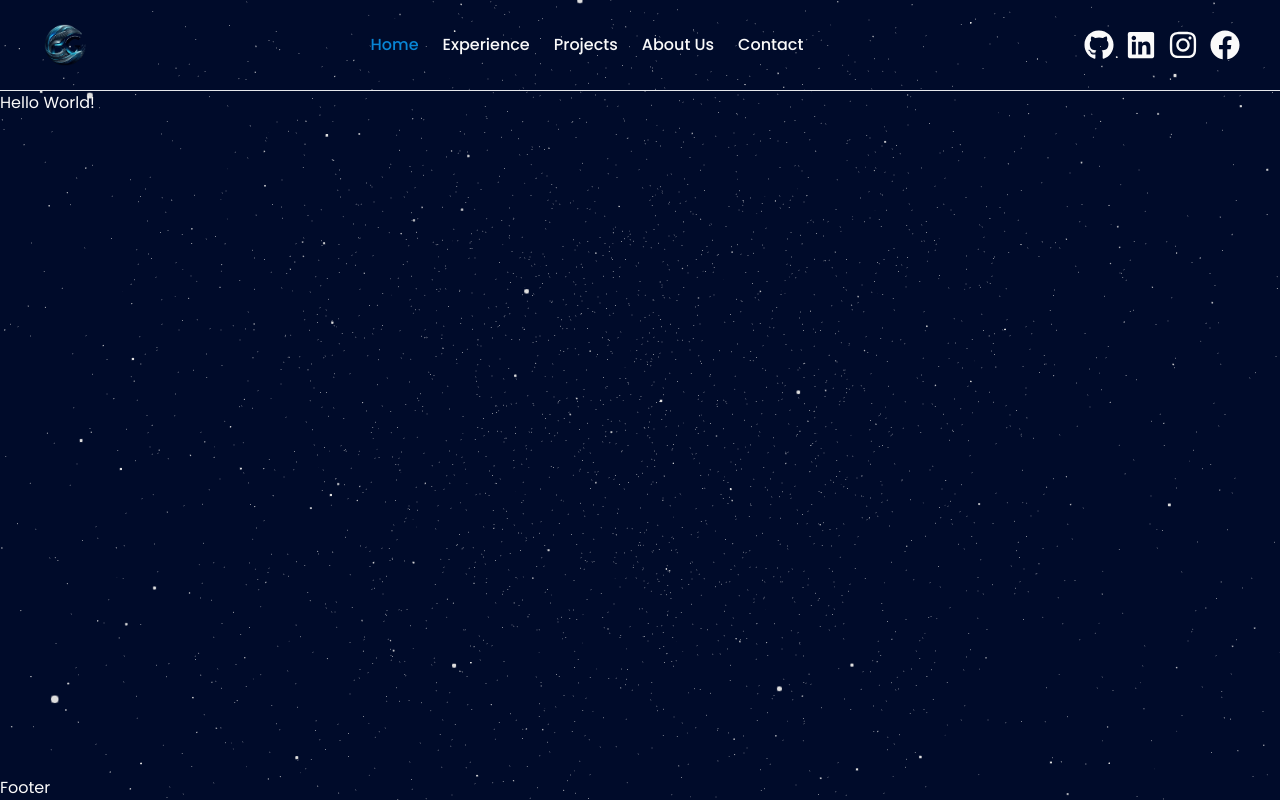
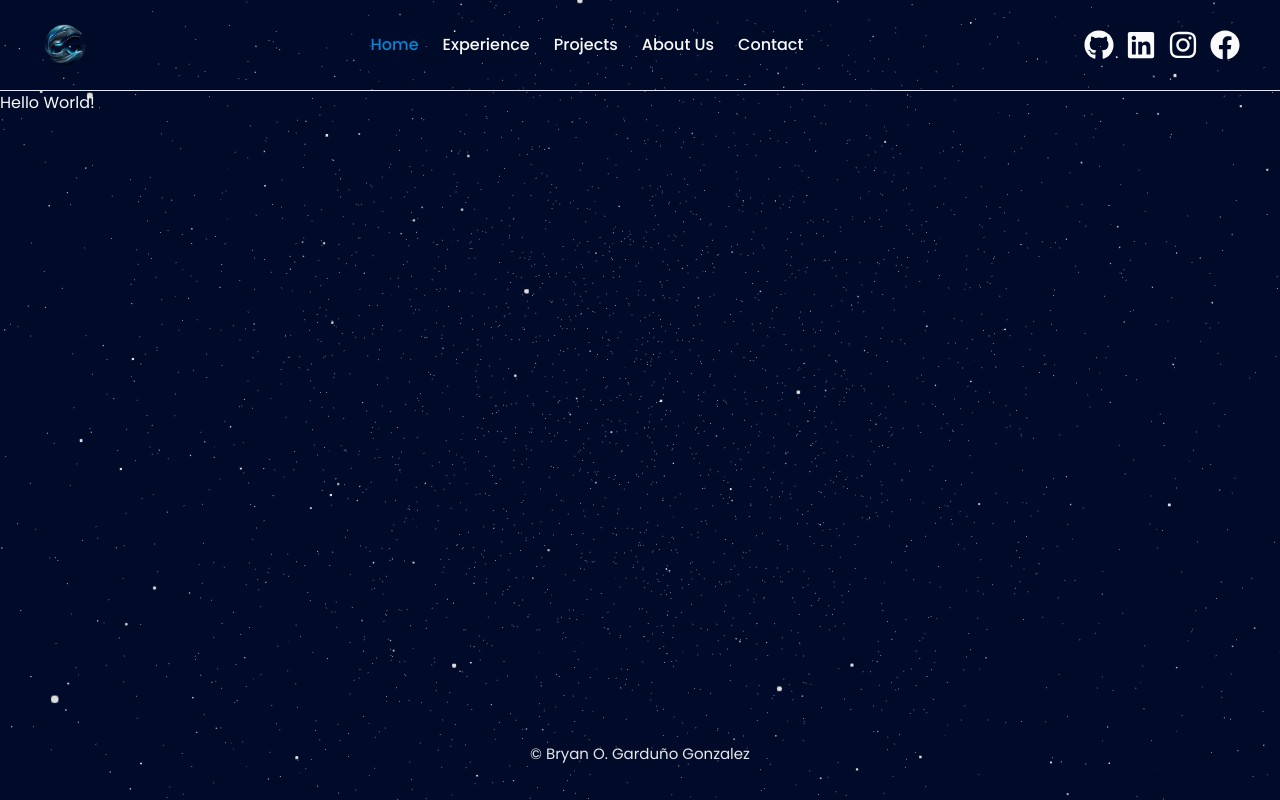
Before and after one commit to brosmar18/portfolio-2024, a Next.js app: page / in a window 1280 px wide. Built offline with nearby package versions, Linux system fonts and the light colour scheme.

Commit message:
Footer added

```diff
--- a/components/shared/Footer.tsx
+++ b/components/shared/Footer.tsx
@@ -1,8 +1,24 @@
-import React from 'react'
+import React from "react";
+import {
+  RxDiscordLogo,
+  RxGithubLogo,
+  RxInstagramLogo,
+  RxTwitterLogo,
+  RxLinkedinLogo,
+} from "react-icons/rx";
+
+import { FaYoutube } from "react-icons/fa";
+
 
 const Footer = () => {
   return (
-    <div>Footer</div>
+    <footer className='w-full bg-transparent text-gray-200 shadow-lg p-[15px]'>
+      <div className="w-full flex flex-col items-center justify-center m-auto">
+        <div className="mb-[20px] text-[15px] text-center">
+          &copy; Bryan O. Garduño Gonzalez
+        </div>
+      </div>
+    </footer>
   )
 }
 
```
